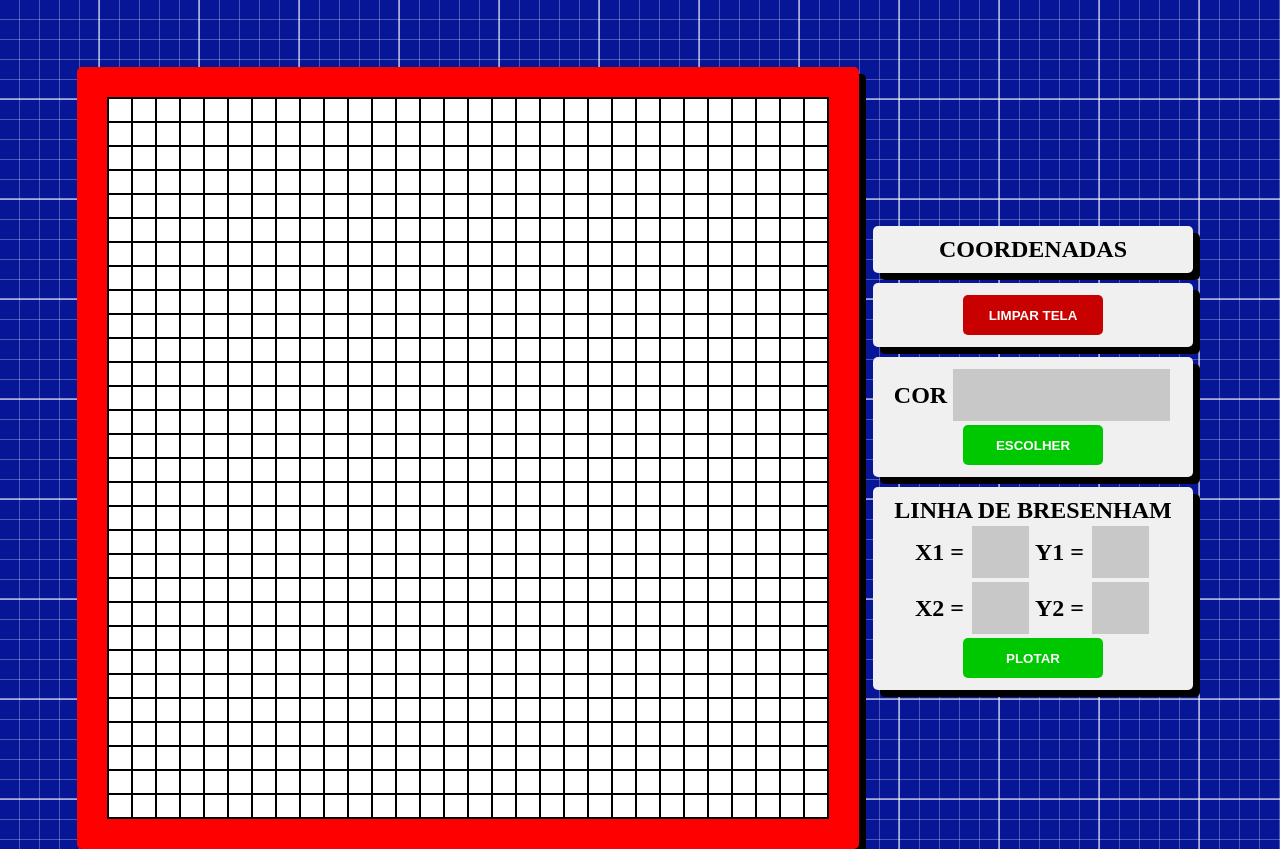
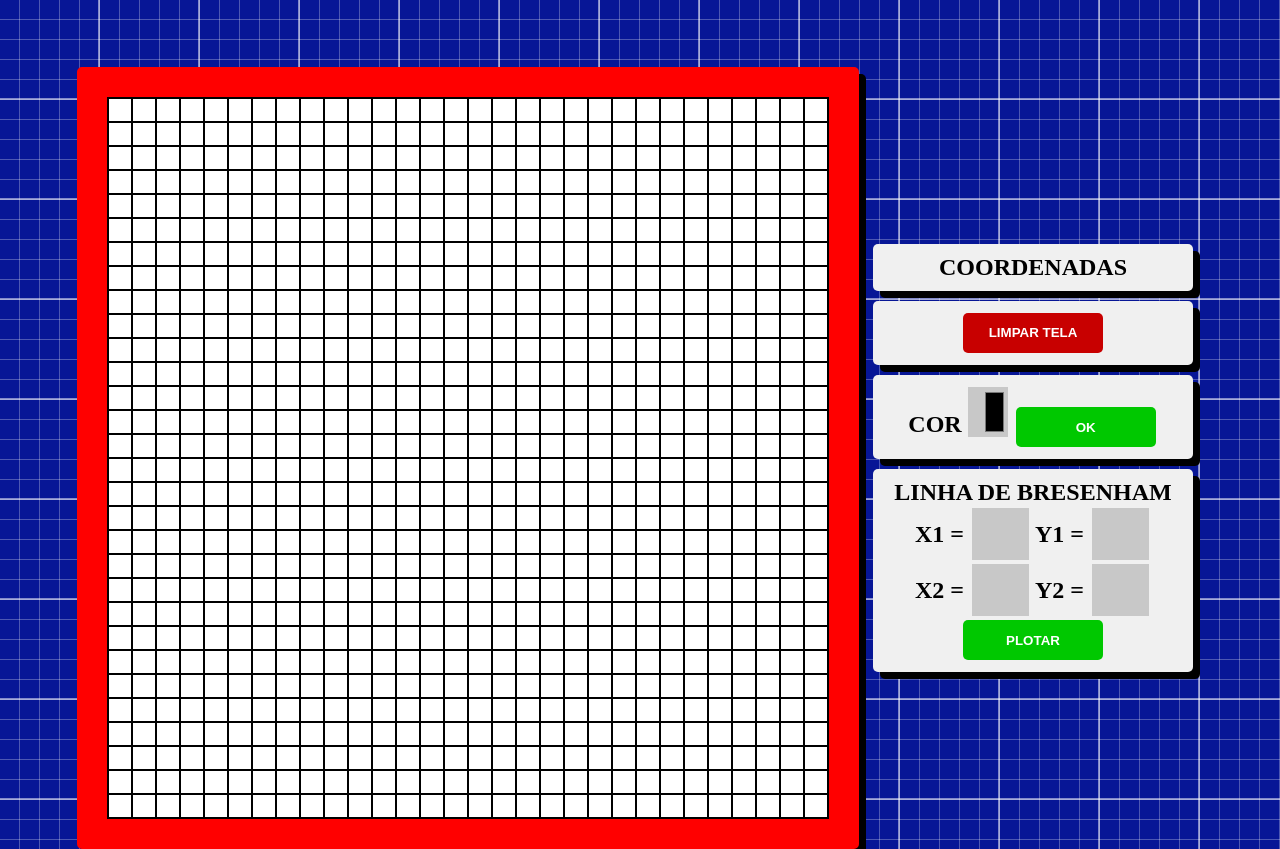
Before and after one commit to joaopedromoraez/graphic-simulator-2000, a plain HTML site: page index.html in a window 1280 px wide. Drawn offline with Linux system fonts and the light colour scheme.

Commit message:
added color choice

```diff
--- a/index.html
+++ b/index.html
@@ -24,8 +24,8 @@
                 </div>
                 <div class="container">
                     <label for="color">COR</label>
-                    <input class="form-txt-large" type="text" id="color"><br>
-                    <input class="form-btn btn-positive" type="button" value="ESCOLHER"
+                    <input class="form-txt" type="color" id="color">
+                    <input class="form-btn btn-positive" type="button" value="OK"
                         onclick="color = valueById('color');">
                 </div>
                 <div class="container">
```
